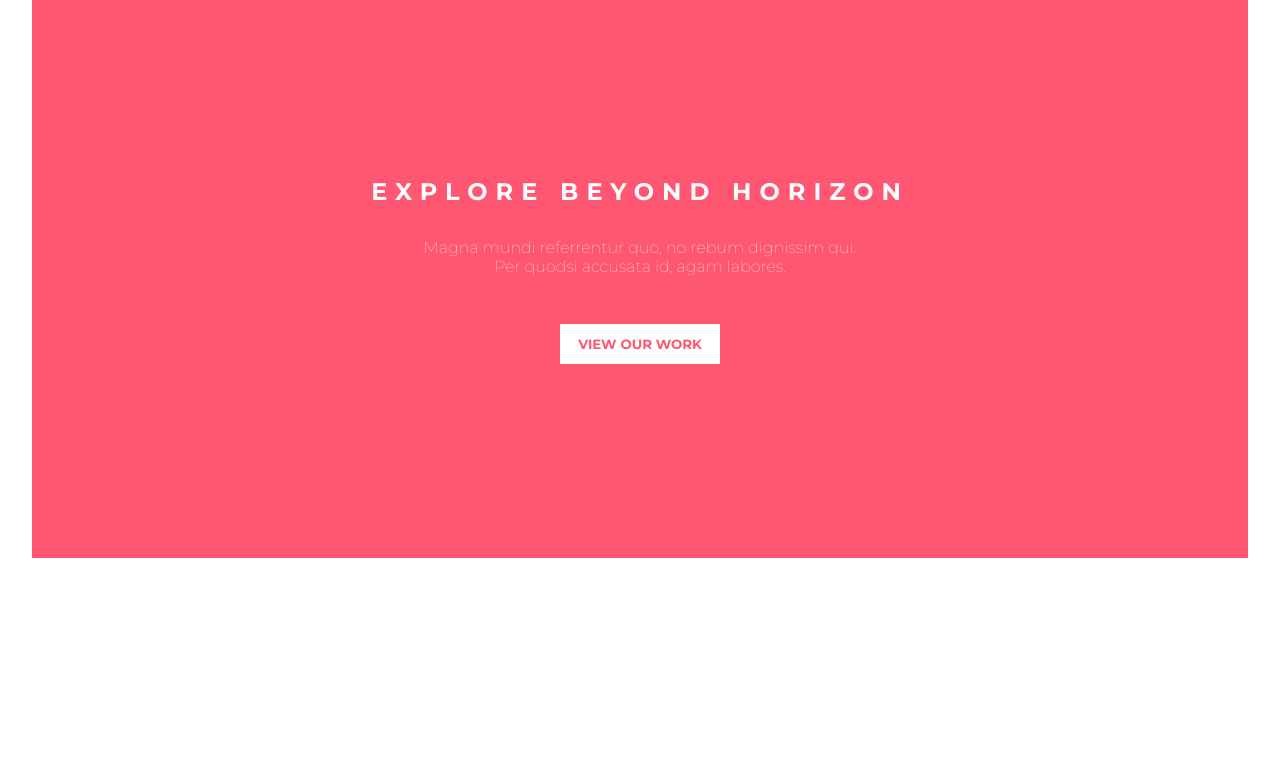
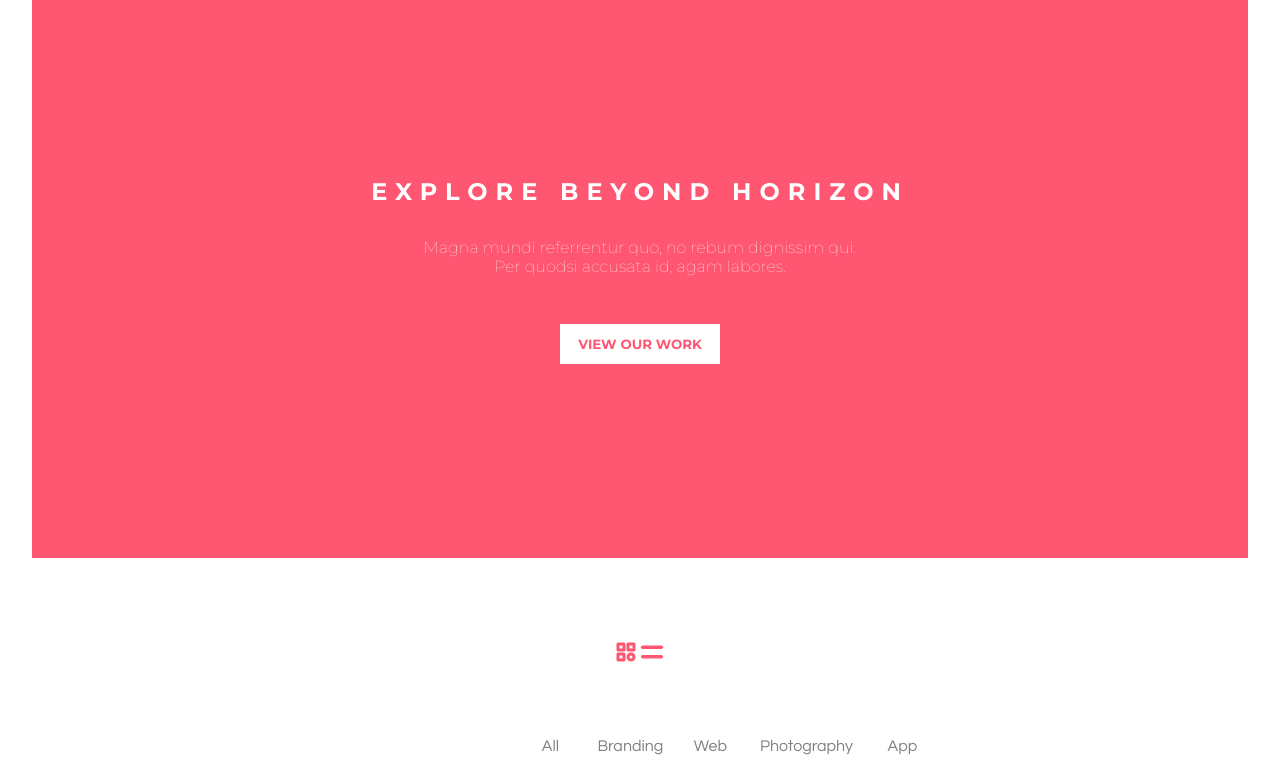
Before and after one commit to NataliaSierra/PT-TitaMedia, a plain HTML site: page index.html in a window 1280 px wide. Shown: the part 130-892 px from the top of the page. Before the commit the page ends 800 px from the top, so only its background shows below. Drawn offline with Linux system fonts and the light colour scheme.

Commit message:
The second section has been done

```diff
--- a/Styles/index.css
+++ b/Styles/index.css
@@ -80,6 +80,7 @@ header {
 main {
   align-items: center;
   display: flex;
+  flex-direction: column;
   justify-content: center;
   width: 100%;
 }
@@ -118,3 +119,12 @@ main {
   text-transform: uppercase;
   width: 10rem;
 }
+.container-icons {
+  align-items: center;
+  display: flex;
+  justify-content: space-around;
+  margin-top: 5rem;
+}
+.container-second-menu {
+  margin-top: 3rem;
+}
--- a/index.html
+++ b/index.html
@@ -63,6 +63,41 @@
         <p class="p-section-box">Magna mundi referrentur quo, no rebum dignissim qui.<br/> Per quodsi accusata id, agam labores.</p>
         <button class="button-section-box">view our work</button>
       </section>
+      <section class="container-icons">
+        <svg xmlns="http://www.w3.org/2000/svg" class="icon icon-tabler icon-tabler-category" width="24" height="24" viewBox="0 0 24 24" stroke-width="3" stroke="#FF5672" fill="none" stroke-linecap="round" stroke-linejoin="round">
+          <path stroke="none" d="M0 0h24v24H0z" fill="none"/>
+          <path d="M4 4h6v6h-6z" />
+          <path d="M14 4h6v6h-6z" />
+          <path d="M4 14h6v6h-6z" />
+          <path d="M17 17m-3 0a3 3 0 1 0 6 0a3 3 0 1 0 -6 0" />
+        </svg>
+        <svg xmlns="http://www.w3.org/2000/svg" class="icon icon-tabler icon-tabler-menu" width="28" height="28" viewBox="0 0 24 24" stroke-width="3" stroke="#FF5672" fill="none" stroke-linecap="round" stroke-linejoin="round">
+          <path stroke="none" d="M0 0h24v24H0z" fill="none"/>
+          <path d="M4 8l16 0" />
+          <path d="M4 16l16 0" />
+        </svg>
+      </section>
+      <section class="container-second-menu">
+        <nav class="nav-container">
+          <ul>
+            <li class="container-link">
+              <a class="link-menu" href="#/">All</a>
+            </li>
+            <li class="container-link">
+              <a class="link-menu" href="#/">Branding</a>
+            </li>
+            <li class="container-link">
+              <a class="link-menu" href="#/">Web</a>
+            </li>
+            <li class="container-link-ph">
+              <a class="link-menu-ph" href="#/">Photography</a>
+            </li>
+            <li class="container-link">
+              <a class="link-menu" href="#/">App</a>
+            </li>
+          </ul>
+        </nav>
+      </section>
     </main>
     <footer>
 
```
